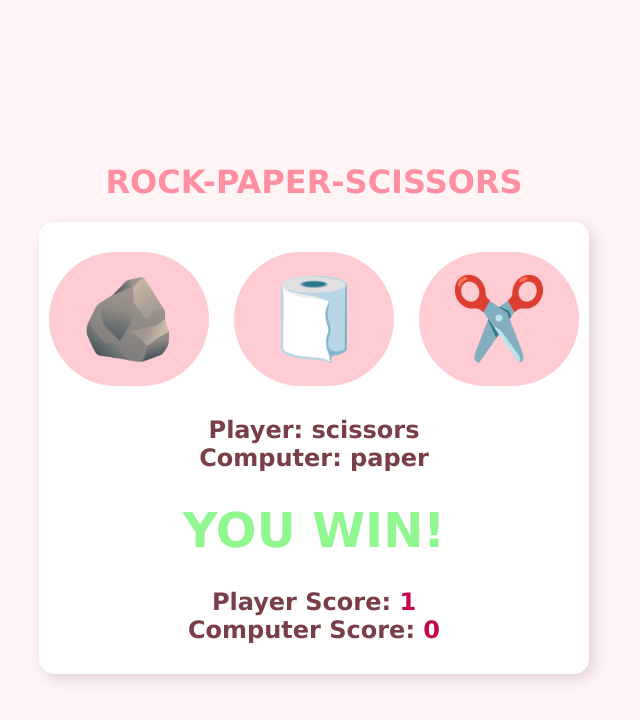
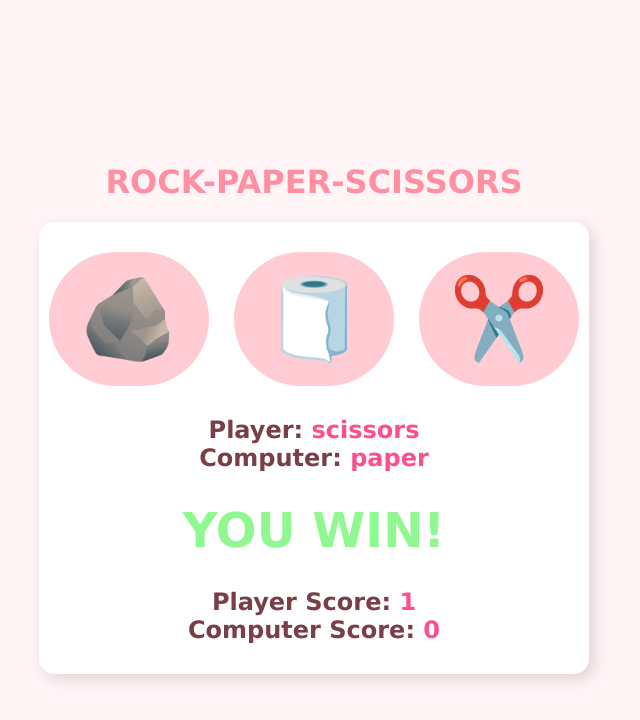
Before and after one commit to biggudiggu/rock-paper-scissors-game, a plain HTML site: page index.html in a window 1280 px wide. Both pictures are taken after a click on the button "✂️". Shown: the whole page, without its empty margins (326-966 px from the left). Drawn offline with Linux system fonts and the light colour scheme.

Commit message:
style change

```diff
--- a/index.html
+++ b/index.html
@@ -16,8 +16,8 @@
         <button onclick="playGame('scissors')">✂️</button>
       </div>
 
-      <div id="playerDisplay">Player:</div>
-      <div id="computerDisplay">Computer:</div>
+      <div id="playerDisplay">Player: <span id="playerMove"></span></div>
+      <div id="computerDisplay">Computer: <span id="computerMove"></span></div>
       <div id="resultDisplay" class="result"></div>
 
       <div id="score-container">
--- a/index.js
+++ b/index.js
@@ -1,7 +1,7 @@
 
 const choices = ["rock", "paper", "scissors"];
-const playerDisplay = document.getElementById("playerDisplay");
-const computerDisplay = document.getElementById("computerDisplay");
+const playerMove = document.getElementById("playerMove");
+const computerMove = document.getElementById("computerMove");
 const resultDisplay = document.getElementById("resultDisplay");
 const playerScoreDisplay = document.getElementById("playerScoreDisplay");
 const computerScoreDisplay = document.getElementById("computerScoreDisplay");
@@ -32,8 +32,8 @@ function playGame(playerChoice) {
     }
   }
 
-  playerDisplay.textContent = `Player: ${playerChoice}`;
-  computerDisplay.textContent = `Computer: ${computerChoice}`;
+  playerMove.textContent = playerChoice;
+  computerMove.textContent = computerChoice;
   resultDisplay.textContent = result;
 
   resultDisplay.classList.remove("greenText", "redText");
--- a/style.css
+++ b/style.css
@@ -71,8 +71,10 @@ button:active {
 }
 
 #playerScoreDisplay,
-#computerScoreDisplay {
-  color: hsl(337, 95%, 40%);
+#computerScoreDisplay,
+#playerMove,
+#computerMove {
+  color: hsl(337, 98%, 65%);
 }
 
 .redText {
```
